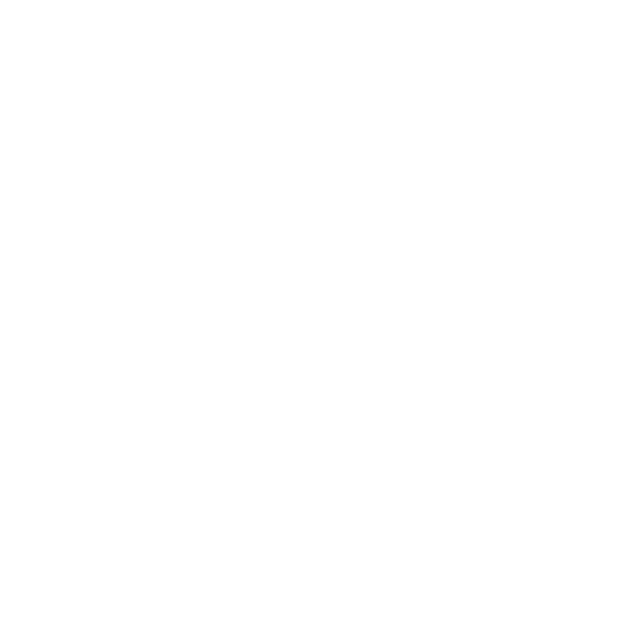
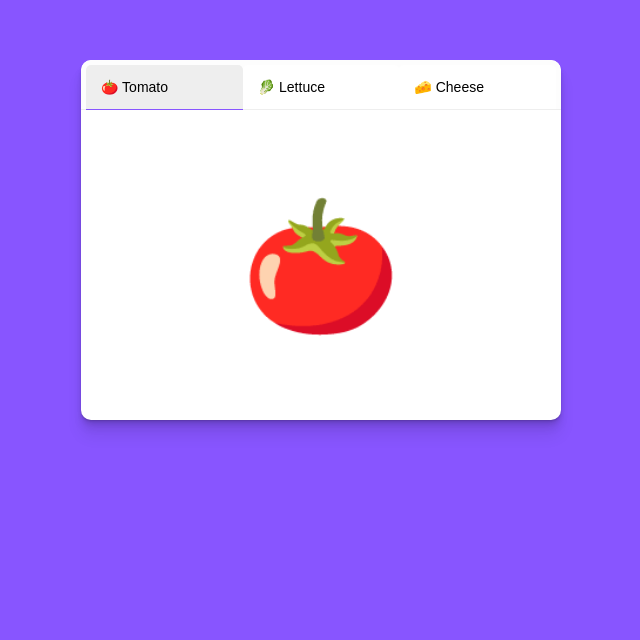
Before and after one commit to woohyun-park/study, a React (Create React App) app: page / in a window 1280 px wide. Shown: the part 160-800 px from the top of the page, without its empty margins (319-959 px from the left). Built offline with nearby package versions, Linux system fonts and the light colour scheme.

Commit message:
STUDY, study layoutId of framer-motion

```diff
--- a/src/App.css
+++ b/src/App.css
@@ -4,6 +4,6 @@
   height: 50vmin;
 }
 
-.space {
-  height: 150vh;
+.box--right {
+  float: right;
 }
--- a/src/App.js
+++ b/src/App.js
@@ -1,33 +1,42 @@
+import "./styles.css";
 import { useState } from "react";
+import { initialTabs as tabs } from "./ingredients";
 import { motion, AnimatePresence } from "framer-motion";
-import "./App.css";
 
-function App() {
-  const variants = {
-    inView: {
-      opacity: 1,
-      rotate: [0, 360],
-      borderRadius: ["20%", "50%"],
-      transition: { delay: 0.05 },
-    },
-  };
+export default function App() {
+  const [selectedTab, setSelectedTab] = useState(tabs[0]);
+
   return (
-    <>
-      <div className="space"></div>
-      <AnimatePresence>
-        <motion.div
-          className="box"
-          initial={{ opacity: 0.2 }}
-          whileInView="inView"
-          whileHover={{
-            scale: 1.2,
-            transition: { type: "spring", stiffness: 400, damping: 10 },
-          }}
-          variants={variants}
-        />
-      </AnimatePresence>
-    </>
+    <div className="window">
+      <nav>
+        <ul>
+          {tabs.map((item) => (
+            <li
+              key={item.label}
+              className={item === selectedTab ? "selected" : ""}
+              onClick={() => setSelectedTab(item)}
+            >
+              {`${item.icon} ${item.label}`}
+              {item === selectedTab ? (
+                <motion.div className="underline" layoutId="underline" />
+              ) : null}
+            </li>
+          ))}
+        </ul>
+      </nav>
+      <main>
+        <AnimatePresence exitBeforeEnter>
+          <motion.div
+            key={selectedTab ? selectedTab.label : "empty"}
+            initial={{ y: 10, opacity: 0 }}
+            animate={{ y: 0, opacity: 1 }}
+            exit={{ y: -10, opacity: 0 }}
+            transition={{ duration: 0.2 }}
+          >
+            {selectedTab ? selectedTab.icon : "😋"}
+          </motion.div>
+        </AnimatePresence>
+      </main>
+    </div>
   );
 }
-
-export default App;
--- /dev/null
+++ b/src/ingredients.js
@@ -0,0 +1,24 @@
+export interface Ingredient {
+  icon: string;
+  label: string;
+}
+
+export const allIngredients = [
+  { icon: "🍅", label: "Tomato" },
+  { icon: "🥬", label: "Lettuce" },
+  { icon: "🧀", label: "Cheese" },
+  { icon: "🥕", label: "Carrot" },
+  { icon: "🍌", label: "Banana" },
+  { icon: "🫐", label: "Blueberries" },
+  { icon: "🥂", label: "Champers?" },
+];
+
+const [tomato, lettuce, cheese] = allIngredients;
+export const initialTabs = [tomato, lettuce, cheese];
+
+export function getNextIngredient(
+  ingredients: Ingredient[]
+): Ingredient | undefined {
+  const existing = new Set(ingredients);
+  return allIngredients.find((ingredient) => !existing.has(ingredient));
+}
--- /dev/null
+++ b/src/styles.css
@@ -0,0 +1,140 @@
+body {
+  --accent: #8855ff;
+  width: 100vw;
+  height: 100vh;
+  background: var(--accent);
+  overflow: hidden;
+  padding: 0;
+  margin: 0;
+  display: flex;
+  justify-content: center;
+  align-items: center;
+}
+
+.window {
+  width: 480px;
+  height: 360px;
+  border-radius: 10px;
+  background: white;
+  overflow: hidden;
+  box-shadow: 0 1px 1px hsl(0deg 0% 0% / 0.075),
+    0 2px 2px hsl(0deg 0% 0% / 0.075), 0 4px 4px hsl(0deg 0% 0% / 0.075),
+    0 8px 8px hsl(0deg 0% 0% / 0.075), 0 16px 16px hsl(0deg 0% 0% / 0.075);
+  display: flex;
+  flex-direction: column;
+}
+
+nav {
+  background: #fdfdfd;
+  padding: 5px 5px 0;
+  border-radius: 10px;
+  border-bottom-left-radius: 0;
+  border-bottom-right-radius: 0;
+  border-bottom: 1px solid #eeeeee;
+  height: 44px;
+}
+
+.tabs {
+  flex-grow: 1;
+  display: flex;
+  justify-content: flex-start;
+  align-items: flex-end;
+  flex-wrap: nowrap;
+  width: 100%;
+}
+
+main {
+  display: flex;
+  justify-content: center;
+  align-items: center;
+  font-size: 128px;
+  flex-grow: 1;
+  user-select: none;
+}
+
+ul,
+li {
+  list-style: none;
+  padding: 0;
+  margin: 0;
+  font-family: "Poppins", sans-serif;
+  font-weight: 500;
+  font-size: 14px;
+}
+
+ul {
+  display: flex;
+  width: 100%;
+}
+
+li {
+  border-radius: 5px;
+  border-bottom-left-radius: 0;
+  border-bottom-right-radius: 0;
+  width: 100%;
+  padding: 10px 15px;
+  position: relative;
+  background: white;
+  cursor: pointer;
+  height: 24px;
+  display: flex;
+  justify-content: space-between;
+  align-items: center;
+  flex: 1;
+  min-width: 0;
+  position: relative;
+  user-select: none;
+}
+
+.underline {
+  position: absolute;
+  bottom: -1px;
+  left: 0;
+  right: 0;
+  height: 1px;
+  background: var(--accent);
+}
+
+li.selected {
+  background: #eee;
+}
+
+li button {
+  width: 20px;
+  height: 20px;
+  border: 0;
+  background: #fff;
+  border-radius: 3px;
+  display: flex;
+  justify-content: center;
+  align-items: center;
+  stroke: #000;
+  margin-left: 10px;
+  cursor: pointer;
+  flex-shrink: 0;
+}
+
+.background {
+  position: absolute;
+  top: 0;
+  left: 0;
+  bottom: 0;
+  width: 300px;
+  background: #fff;
+}
+
+.add-item {
+  width: 30px;
+  height: 30px;
+  background: #eee;
+  border-radius: 50%;
+  border: 0;
+  cursor: pointer;
+  align-self: center;
+}
+
+.add-item:disabled {
+  opacity: 0.4;
+  cursor: default;
+  pointer-events: none;
+}
```
